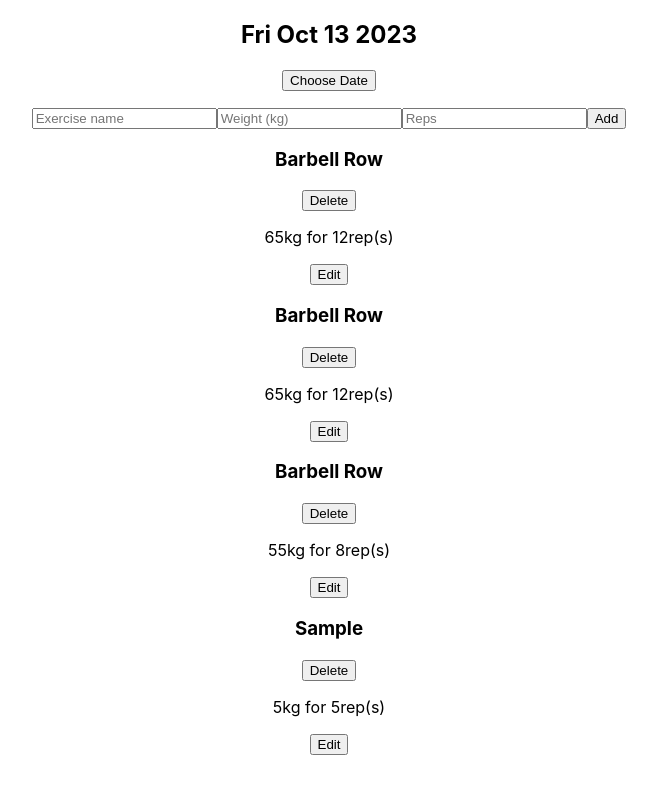
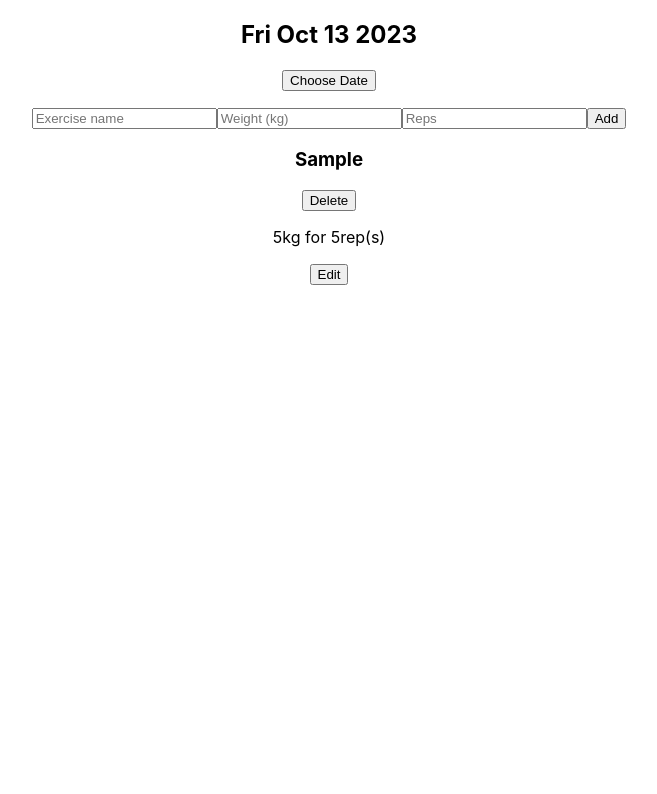
Before and after one commit to MrShakzey/workoutbuddy, a React (Create React App) app in the folder workoutbuddy/: page / in a window 1280 px wide. Both pictures are taken after typing "Sample", "5", "5" into the empty fields and a click on the button "Add". Shown: the top 794 px of the page, without its empty margins (311-968 px from the left). Built offline with nearby package versions, Linux system fonts and the light colour scheme.

Commit message:
Capture user input and organise sets by name

```diff
--- a/workoutbuddy/src/components/DayLog.js
+++ b/workoutbuddy/src/components/DayLog.js
@@ -8,23 +8,7 @@ import { useState } from "react";
 
 const DayLog = ({date}) => {
 
-    const [exercises, setExercises] = useState([
-        {
-            name: "Barbell Row",
-            weight: 65,
-            reps: 12
-        },
-        {
-            name: "Barbell Row",
-            weight: 65,
-            reps: 12
-        },
-        {
-            name: "Barbell Row",
-            weight: 55,
-            reps: 8
-        },
-      ]);
+    const [exercises, setExercises] = useState([]);
 
       const addExercise = (exercise) => {
         setExercises([...exercises, exercise]);
--- a/workoutbuddy/src/components/Exercise.js
+++ b/workoutbuddy/src/components/Exercise.js
@@ -5,11 +5,10 @@ import Set from "./Set";
 
 const Exercise = ({name, weight, reps}) => {
     return(
-        <>
-        <h3>{name}</h3>
+        <div >
         <button>Delete</button>
         <Set weight={weight} reps={reps}/>
-        </>
+        </div>
     )
 }
 
--- a/workoutbuddy/src/components/Exercises.js
+++ b/workoutbuddy/src/components/Exercises.js
@@ -3,11 +3,32 @@
 
 import Exercise from "./Exercise";
 
-const Exercises = ({exercises}) => {
-    return(
-        exercises.map((exercise) => (
-            <Exercise name={exercise.name} weight={exercise.weight} reps={exercise.reps}/>
-        ))
+const Exercises = ({ exercises }) => {
+
+    var results = exercises.reduce(function (r, a) {
+        r[a.name] = r[a.name] || [];
+        r[a.name].push(a);
+        return r;
+    }, Object.create(null));
+
+    var objEntries = Object.entries(results);
+    console.log(objEntries);
+
+    return (
+        Object.entries(results).map(([exerciseName, sets]) => {
+            return (
+                <div>
+                    <h3>{exerciseName}</h3>
+                    <div>
+                        {
+                            sets.map(set => (
+                                <Exercise name={exerciseName} weight={set.weight} reps={set.reps} />
+                            ))
+                        }
+                    </div>
+                </div>
+            )
+        })
     )
 }
 
```
